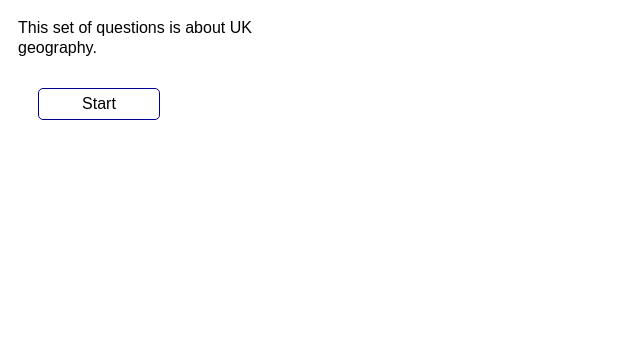
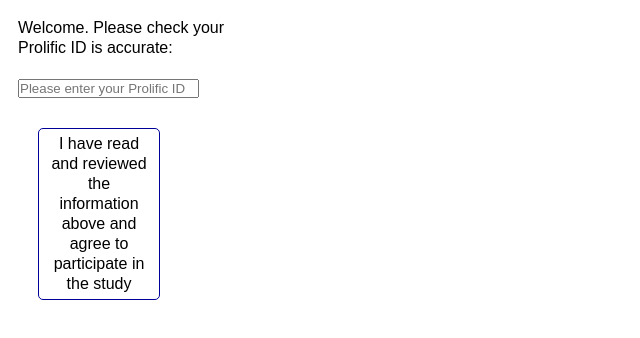
Before and after one commit to oii-nexus/qa, a plain HTML site: page index.html in a window 1280 px wide. Shown: the whole page, without its empty margins (0-640 px from the left). Drawn offline with Linux system fonts and the light colour scheme.

Commit message:
capture userid

```diff
--- a/css/main.css
+++ b/css/main.css
@@ -44,7 +44,7 @@ html,body {
 .btn:active {
   background-color: #ccc;
 }
-#instruc, #question, #finished {
+#instruc, #question, #finished, #intro {
   display:none;
 }
 #question-var {
--- a/index.html
+++ b/index.html
@@ -34,6 +34,11 @@
 	<div id="graph-container"></div>
 </div>
 <div id="main-panel">
+		<div id="intro">
+			Welcome. Please check your Prolific ID is accurate:<br/><br/>
+			<input id="userid" text="" placeholder="Please enter your Prolific ID"><br/><br/>
+			<div class="btn" id="introbtn">I have read and reviewed the information above and agree to participate in the study</div>
+		</div>
 		<div id="instruc">
 		  <div id="instruc-text"></div><br>
 		  <div id="start" class="btn">Start</div>
--- a/js/index.js
+++ b/js/index.js
@@ -19,6 +19,11 @@ $(function(){
 
   $.get('config.json', function(cf) {
 
+
+    getQueryStringValue = function(key) {
+	return unescape(window.location.search.replace(new RegExp("^(?:.*[&\\?]" + escape(key).replace(/[\.\+\*]/g, "\\$&") + "(?:\\=([^&]*))?)?.*$", "i"), "$1"));
+    }
+
     // !!variables are globals on purpose!!
 
     //data structures
@@ -27,6 +32,7 @@ $(function(){
   	currentQ =  {};   //current question - pushed onto questions when done
     questions = [];   //questions for current section - pushed onto track when section done
   	track =     {};   //log of all questions, actions and answers
+  	USER_ID = getQueryStringValue("prolific_pid");
 
     //useful functions
     addButtons = function(answers) {  //append buttons to answer-var elmt
@@ -118,7 +124,26 @@ $(function(){
       $('#question').show();
       $.getScript('js/' + section.name + '.js');
     });
-    nextSection();  //start first section
+    //nextSection();  //start first section
+
+
+    //Get userid
+     $('#intro').show();
+	$("#userid").val(USER_ID);
+    	$("#introbtn").click(function() {
+    		//LOG
+    		var uid=$("#userid").val();
+    		if (uid!=USER_ID) {
+    			//TODO: Log on server
+    			USER_ID=uid;
+    		}
+    		console.log(USER_ID);
+    		nextSection();
+	     $('#intro').hide();
+    	});
+
+
+
 
   });
 })
```
